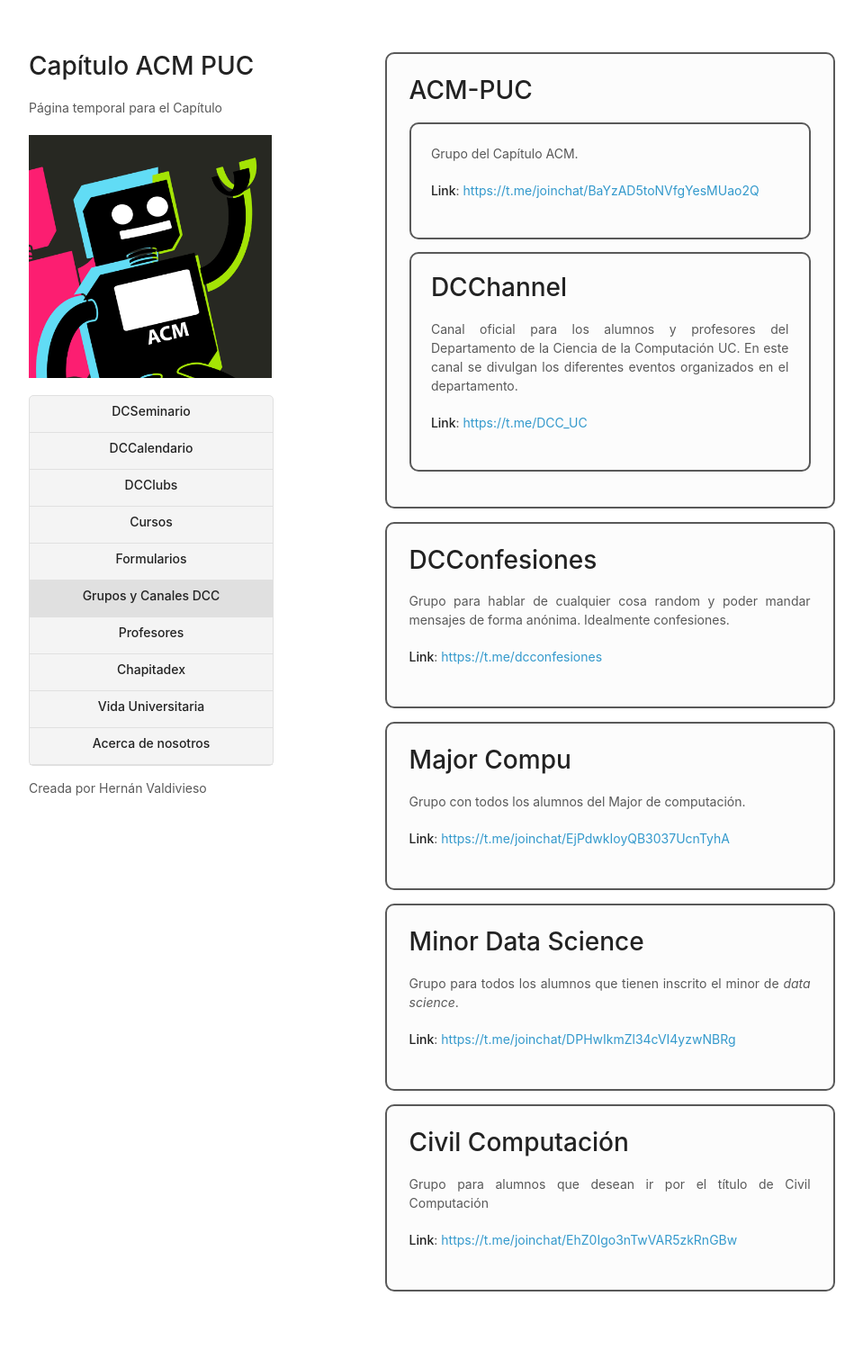
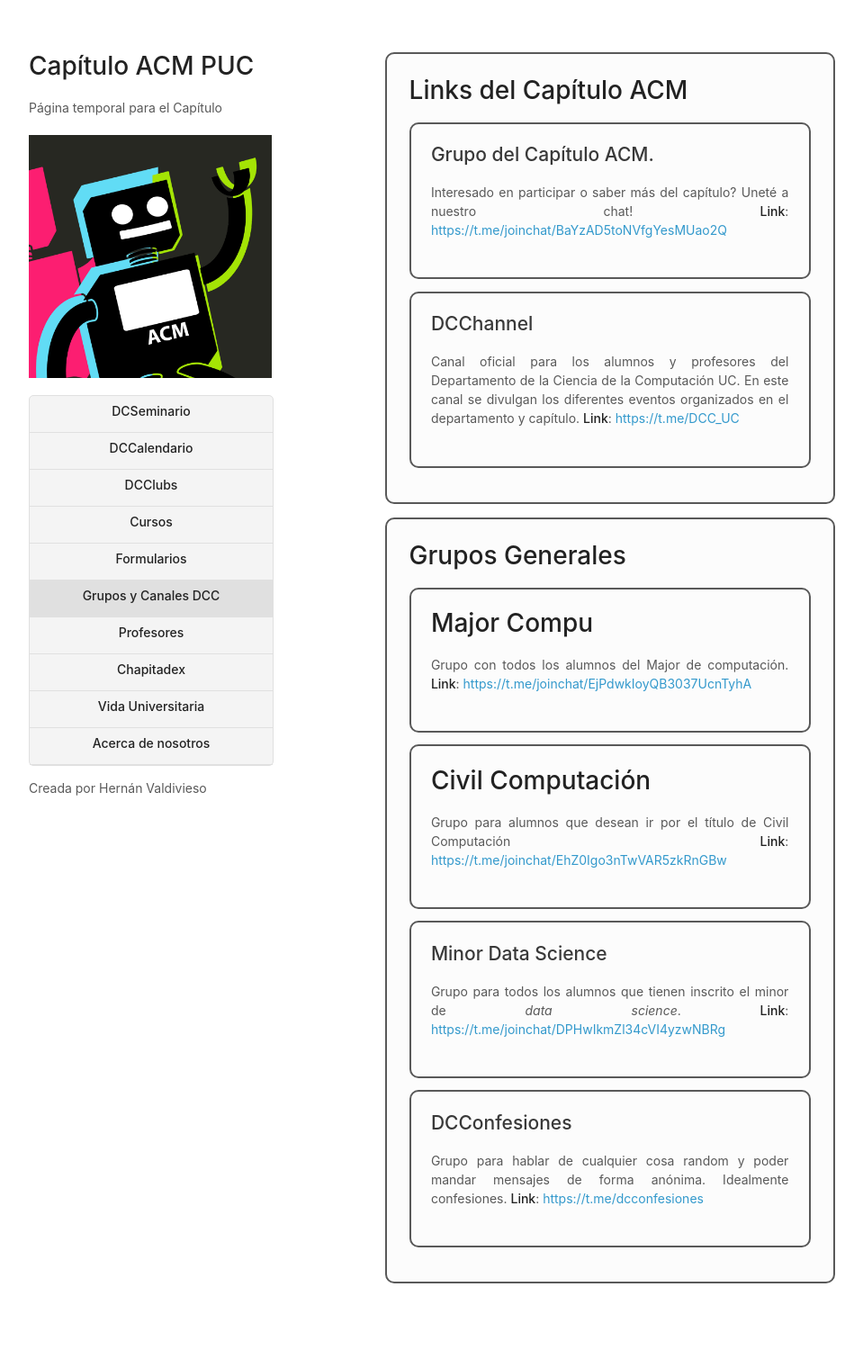
Before and after one commit to capitulo-acm-puc/capitulo-acm-puc.github.io, a Jekyll site: the page built from 6-grupos_y_canales.md, in a window 1280 px wide. Shown: the whole page at 90% size, without its empty margins (178-1137 px from the left). Built offline with Jekyll 4.4.1, drawn with Linux system fonts in a browser that asks for light colours.

Commit message:
Update 6-grupos_y_canales.md

```diff
--- a/6-grupos_y_canales.md
+++ b/6-grupos_y_canales.md
@@ -8,63 +8,49 @@ permalink: /grupos/
 
 <div class="grupo">
 
-# ACM-PUC
+# Links del Capítulo ACM
 
 <div class="grupo">
-
-Grupo del Capítulo ACM.
-
+## Grupo del Capítulo ACM.
+Interesado en participar o saber más del capítulo? Uneté a nuestro chat!
 **Link**: [https://t.me/joinchat/BaYzAD5toNVfgYesMUao2Q](https://t.me/joinchat/BaYzAD5toNVfgYesMUao2Q)
-
 </div>
 
 <div class="grupo">
-
-# DCChannel
-
-Canal oficial para los alumnos y profesores del Departamento de la Ciencia de la Computación UC. En este canal se divulgan los diferentes eventos organizados en el departamento.
-
+## DCChannel
+Canal oficial para los alumnos y profesores del Departamento de la Ciencia de la Computación UC. En este canal se divulgan los diferentes eventos organizados en el departamento y capítulo.
 **Link**: [https://t.me/DCC_UC](https://t.me/DCC_UC)
-
 </div>
 
 </div>
 
+
 <div class="grupo">
 
-# DCConfesiones
-Grupo para hablar de cualquier cosa random y poder mandar mensajes de forma anónima. Idealmente confesiones.
+# Grupos Generales
 
-**Link**: [https://t.me/dcconfesiones](https://t.me/dcconfesiones)
-
+<div class="grupo">
+# Major Compu
+Grupo con todos los alumnos del Major de computación.
+**Link**: [https://t.me/joinchat/EjPdwkIoyQB3037UcnTyhA](https://t.me/joinchat/EjPdwkIoyQB3037UcnTyhA)
 </div>
 
 <div class="grupo">
-
-# Major Compu
-Grupo con todos los alumnos del Major de computación.
-
-**Link**: [https://t.me/joinchat/EjPdwkIoyQB3037UcnTyhA](https://t.me/joinchat/EjPdwkIoyQB3037UcnTyhA)
-
+# Civil Computación
+Grupo para alumnos que desean ir por el título de Civil Computación
+**Link**: [https://t.me/joinchat/EhZ0Igo3nTwVAR5zkRnGBw](https://t.me/joinchat/EhZ0Igo3nTwVAR5zkRnGBw)
 </div>
 
 <div class="grupo">
+## Minor Data Science
+Grupo para todos los alumnos que tienen inscrito el minor de _data science_.
+**Link**: [https://t.me/joinchat/DPHwIkmZl34cVI4yzwNBRg](https://t.me/joinchat/DPHwIkmZl34cVI4yzwNBRg)
+</div>
 
-# Minor Data Science
-
-Grupo para todos los alumnos que tienen inscrito el minor de _data science_.
-
-**Link**: [https://t.me/joinchat/DPHwIkmZl34cVI4yzwNBRg](https://t.me/joinchat/DPHwIkmZl34cVI4yzwNBRg)
+<div class="grupo">
+## DCConfesiones
+Grupo para hablar de cualquier cosa random y poder mandar mensajes de forma anónima. Idealmente confesiones.
+**Link**: [https://t.me/dcconfesiones](https://t.me/dcconfesiones)
+</div>
 
 </div>
-
-
-
-<div class="grupo">
-
-# Civil Computación
-Grupo para alumnos que desean ir por el título de Civil Computación
-
-**Link**: [https://t.me/joinchat/EhZ0Igo3nTwVAR5zkRnGBw](https://t.me/joinchat/EhZ0Igo3nTwVAR5zkRnGBw)
-
-</div>
```
